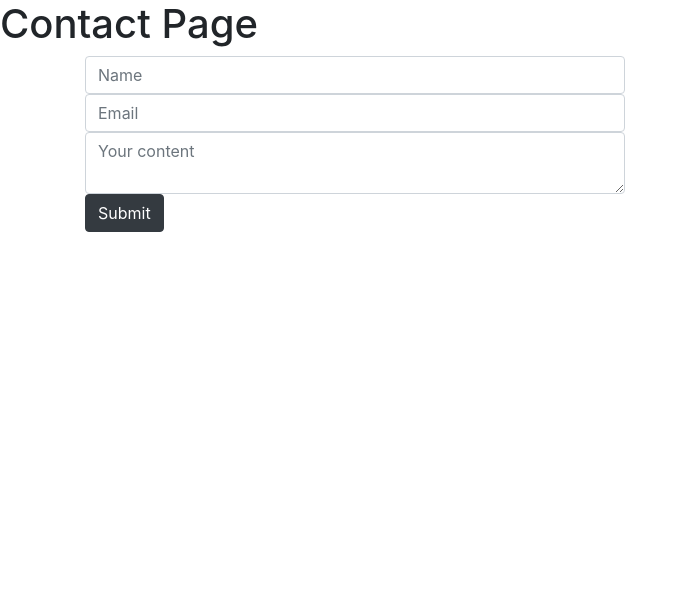
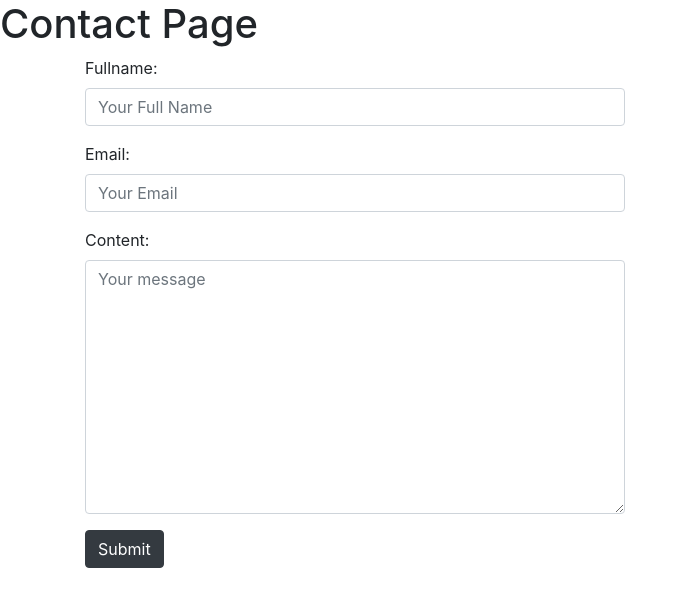
Before and after one commit to AmitKulkarni23/Django-Applications, a Django app: page /contact/ in a window 1280 px wide. Shown: the top 607 px of the page, without its empty margins (0-686 px from the left). Run offline with Django 3.2, Linux system fonts and the light colour scheme; some libraries are stand-ins or nearby versions.

Commit message:
Creating and Validating Django forms done

```diff
--- /dev/null
+++ b/CFE-ecommerce/ecommerce/ecommerce/forms.py
@@ -0,0 +1,28 @@
+from django import forms
+
+
+class ContactForm(forms.Form):
+    """
+    Class that inherits from the Django's internal forms.Form class
+    """
+    fullname = forms.CharField(widget=forms.TextInput(attrs={"class": "form-control",
+                                                             "id": "form_full_name",
+                                                             "placeholder": "Your Full Name"}))
+    email = forms.EmailField(widget=forms.EmailInput(attrs={"class": "form-control",
+                                                            "placeholder": "Your Email"}))
+    content = forms.CharField(widget=forms.Textarea(attrs={"class": "form-control",
+                                                           "placeholder": "Your message"}))
+
+    # Error handling mechanism
+    # def clean_<field_name>
+
+    def clean_email(self):
+        """
+        CError handling mechanism for email
+        :return:
+        """
+        email = self.cleaned_data.get("email")
+        if not "gmail.com" in email:
+            raise forms.ValidationError("Email has to be gamil.com")
+
+        return email
--- a/CFE-ecommerce/ecommerce/ecommerce/views.py
+++ b/CFE-ecommerce/ecommerce/ecommerce/views.py
@@ -1,5 +1,6 @@
 from django.shortcuts import render
 from django.http import HttpResponse
+from .forms import ContactForm
 
 
 def home_page(request):
@@ -13,8 +14,16 @@ def about_page(request):
 
 
 def contact_page(request):
-    context = {"title": "Contact Page"}
-    if request.method == "POST":
-        print(request.POST)
-        print(request.POST.get("full_name"))
+    contact_form = ContactForm(request.POST or None)
+    context = {
+        "title": "Contact Page",
+        "form": contact_form,
+    }
+
+    if contact_form.is_valid():
+        print(contact_form.cleaned_data)
+
+    # if request.method == "POST":
+    #     print(request.POST)
+    #     print(request.POST.get("full_name"))
     return render(request, "contact/view.html", context)
--- a/CFE-ecommerce/ecommerce/templates/contact/view.html
+++ b/CFE-ecommerce/ecommerce/templates/contact/view.html
@@ -17,11 +17,16 @@
         <div class="row">
             <div class="col-sm-6 col-12">
                 <form method="POST">{% csrf_token %}
-                    <input type="text" placeholder="Name" name="full_name" class="form-control">
-                    <input type="email" class="form-control" placeholder="Email" name="email">
-                    <textarea name="content" class="form-control" placeholder="Your content"></textarea>
+                    {{ form.as_p }}
                     <button type="submit" class="btn btn-dark">Submit</button>
                 </form>
+{#                <form method="POST">{% csrf_token %}#}
+{#                    <input type="text" placeholder="Name" name="full_name" class="form-control">#}
+{#                    <input type="email" class="form-control" placeholder="Email" name="email">#}
+{#                    <textarea name="content" class="form-control" placeholder="Your content"></textarea>#}
+{#                    <button type="submit" class="btn btn-dark">Submit</button>#}
+{#                </form>#}
+
             </div>
         </div>
 
```
